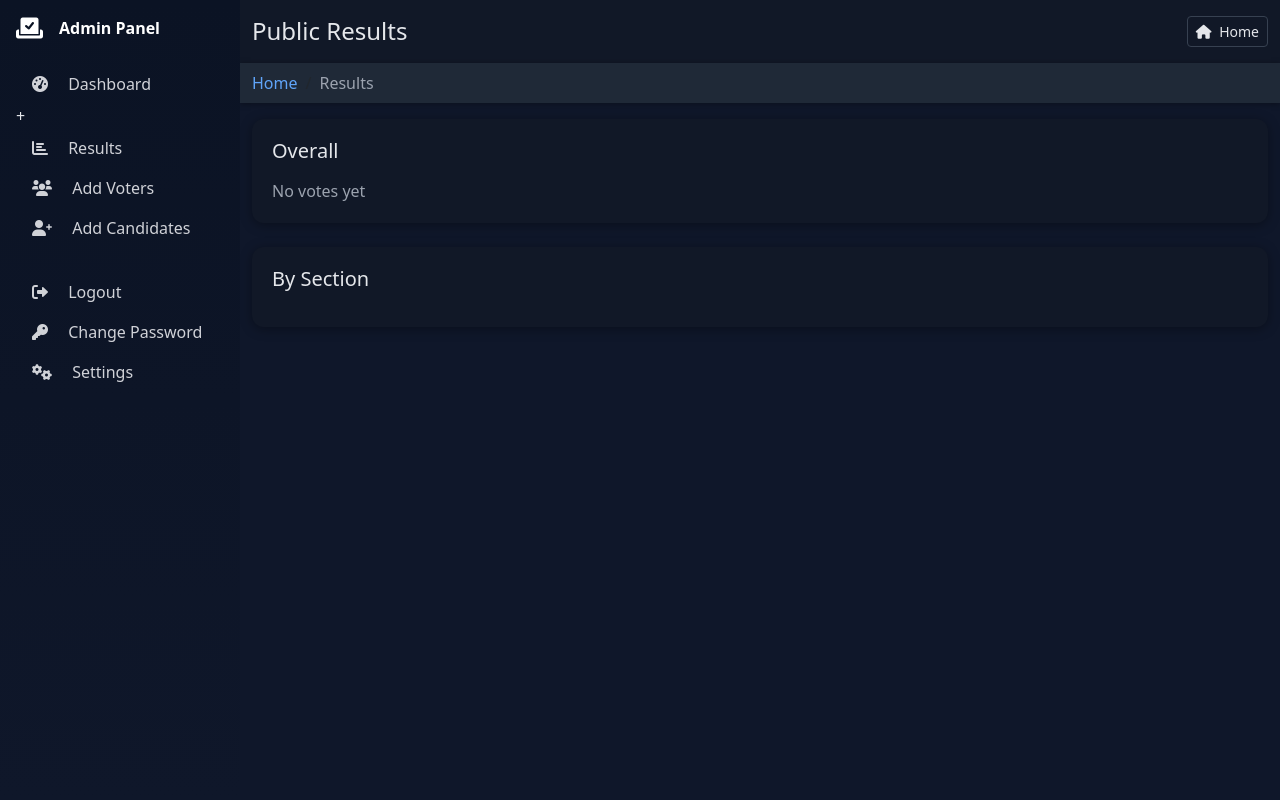
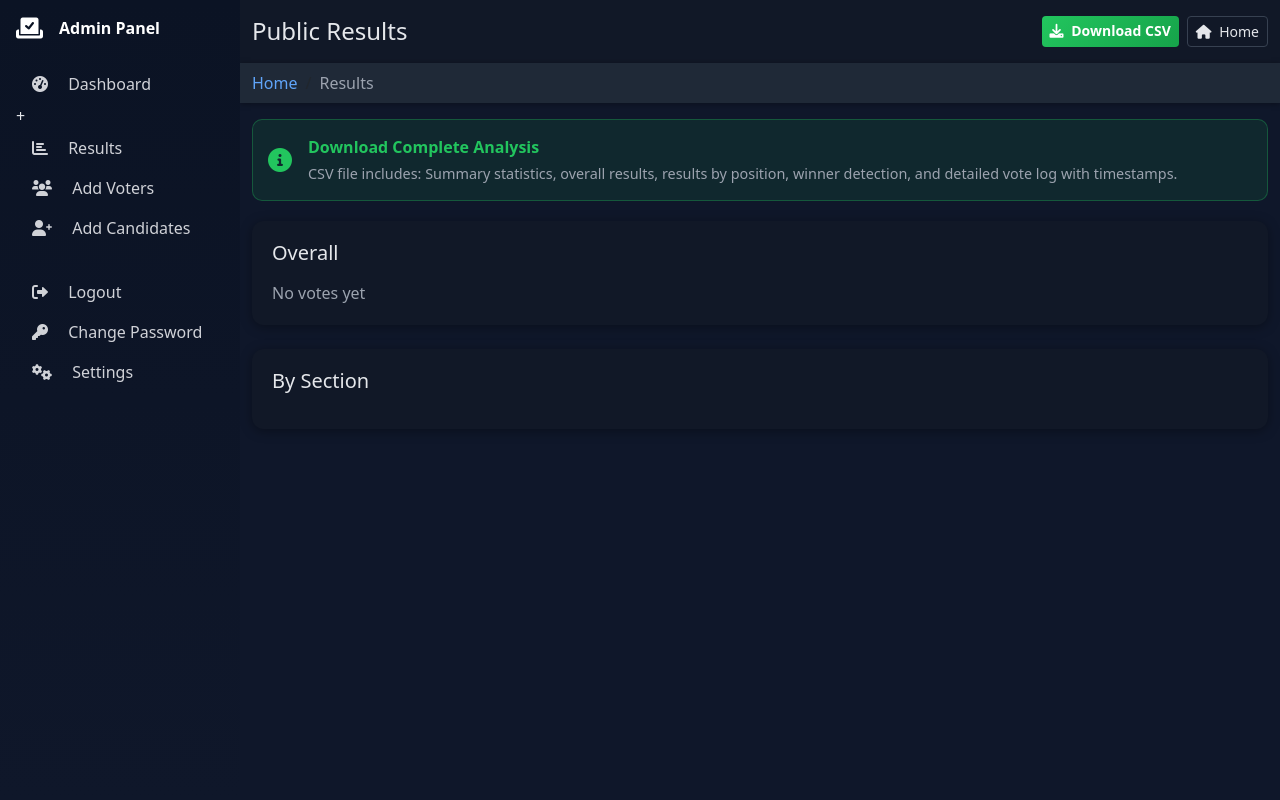
Before and after one commit to MONRIESHA/voting-system, a Django app: page /public-results/ in a window 1280 px wide. Run offline with Django 5.2, Linux system fonts and the light colour scheme; data that the repository does not hold is empty.

Commit message:
Add download results feature with complete CSV analysis - Created download_results view to generate CSV file - CSV includes: summary statistics, overall results, results by position, winner detection, detailed vote log - Added Download CSV button to public results page - Added Download button to admin dashboard - Styled download button with gradient green color - Added info section explaining what's included in download - Filename includes timestamp for versioning

```diff
--- a/Template/public_results.html
+++ b/Template/public_results.html
@@ -42,6 +42,19 @@
         .btn-outline-secondary { color: var(--text); border-color: #374151; }
         .btn-outline-secondary:hover { background: #374151; color: var(--text); }
 
+        .btn-success {
+            background: linear-gradient(135deg, #22c55e 0%, #16a34a 100%);
+            border: none;
+            color: #fff;
+            font-weight: 600;
+            transition: all 0.3s ease;
+        }
+        .btn-success:hover {
+            transform: translateY(-2px);
+            box-shadow: 0 5px 15px rgba(34,197,94,.3);
+            background: linear-gradient(135deg, #16a34a 0%, #15803d 100%);
+        }
+
         .results-section { background: var(--surface); border-radius: 12px; box-shadow: 0 2px 12px rgba(0,0,0,.35); padding: 20px; }
         .result-item { display: flex; justify-content: space-between; align-items: center; background: var(--surface-2); border-radius: 10px; padding: 14px; margin-bottom: 10px; }
         .winner .badge { background: var(--success); }
@@ -61,7 +74,14 @@
                 <button class="toggle-btn d-lg-none" id="toggleSidebar"><i class="fas fa-bars"></i></button>
                 <h4 class="mb-0">Public Results</h4>
             </div>
-            <a href="{% url 'landing' %}" class="btn btn-outline-secondary btn-sm"><i class="fas fa-home me-1"></i> Home</a>
+            <div class="d-flex gap-2">
+                <a href="{% url 'download_results' %}" class="btn btn-success btn-sm">
+                    <i class="fas fa-download me-1"></i> Download CSV
+                </a>
+                <a href="{% url 'landing' %}" class="btn btn-outline-secondary btn-sm">
+                    <i class="fas fa-home me-1"></i> Home
+                </a>
+            </div>
         </div>
     </div>
     <div class="breadcrumb-wrap">
@@ -76,6 +96,19 @@
     </div>
 
     <div class="container pb-5 pt-3">
+        <!-- Download Info -->
+        <div style="background: rgba(34,197,94,.1); border: 1px solid rgba(34,197,94,.3); border-radius: 10px; padding: 15px; margin-bottom: 20px;">
+            <div class="d-flex align-items-center">
+                <i class="fas fa-info-circle me-3" style="color: #22c55e; font-size: 1.5rem;"></i>
+                <div>
+                    <strong style="color: #22c55e;">Download Complete Analysis</strong>
+                    <p class="mb-0 mt-1" style="font-size: 0.9rem; color: var(--muted);">
+                        CSV file includes: Summary statistics, overall results, results by position, winner detection, and detailed vote log with timestamps.
+                    </p>
+                </div>
+            </div>
+        </div>
+
         <div class="results-section mb-4">
             <h5 class="mb-3">Overall</h5>
             {% for c in overall %}
--- a/Template/results.html
+++ b/Template/results.html
@@ -325,7 +325,10 @@
                         <h2 class="d-inline-block ms-3 mb-0">Election Dashboard</h2>
                         <span class="text-muted ms-3">{{ election_title }}</span>
                     </div>
-                    <div class="ms-auto">
+                    <div class="ms-auto d-flex gap-2 align-items-center">
+                        <a href="{% url 'download_results' %}" class="btn btn-success btn-sm">
+                            <i class="fas fa-download me-2"></i>Download Results
+                        </a>
                         <div class="dropdown">
                             <button class="btn btn-outline-primary dropdown-toggle" type="button" id="profileDropdown" data-bs-toggle="dropdown" aria-expanded="false">
                                 <i class="fas fa-user me-2"></i>
--- a/Voting/urls.py
+++ b/Voting/urls.py
@@ -35,6 +35,7 @@ urlpatterns = [
     path('public-results/', views.public_results, name='public_results'),
     path('admin-change-password/', views.admin_change_password, name='admin_change_password'),
     path('election-settings/', views.election_settings, name='election_settings'),
+    path('download-results/', views.download_results, name='download_results'),
 ]
 
 if settings.DEBUG:
--- a/VotingApp/views.py
+++ b/VotingApp/views.py
@@ -10,6 +10,7 @@ from django.utils import timezone
 from django.views.decorators.http import require_http_methods
 import pytz
 from datetime import datetime
+import csv
 
 def landing_page(request):
     """Landing page for the chairperson election with real-time results"""
@@ -582,3 +583,96 @@ def election_settings(request):
         'end_time_formatted': end_time_formatted,
     }
     return render(request, 'election_settings.html', context)
+
+
+def download_results(request):
+    """Download election results as CSV"""
+    # Get election settings
+    settings = ElectionSettings.get_settings()
+
+    # Calculate statistics
+    total_votes = Vote.objects.count()
+    total_voters = Voter.objects.count()
+    unique_voters_voted = Vote.objects.values('voter_id').distinct().count()
+    turnout_pct = round((unique_voters_voted / total_voters) * 100, 2) if total_voters else 0
+
+    # Get candidates with vote counts
+    candidates_qs = Candidate.objects.annotate(votes_count=Count('vote')).order_by('position', '-votes_count', 'name')
+
+    # Create the HttpResponse object with CSV header
+    response = HttpResponse(content_type='text/csv')
+    response['Content-Disposition'] = f'attachment; filename="election_results_{timezone.now().strftime("%Y%m%d_%H%M%S")}.csv"'
+
+    writer = csv.writer(response)
+
+    # Write header information
+    writer.writerow(['ELECTION RESULTS REPORT'])
+    writer.writerow([])
+    writer.writerow(['Election Title:', settings.election_title])
+    writer.writerow(['Generated On:', timezone.now().strftime('%B %d, %Y at %I:%M %p')])
+    writer.writerow(['Timezone:', settings.timezone])
+    writer.writerow([])
+
+    # Write summary statistics
+    writer.writerow(['SUMMARY STATISTICS'])
+    writer.writerow(['Total Votes Cast:', total_votes])
+    writer.writerow(['Total Registered Voters:', total_voters])
+    writer.writerow(['Voters Who Voted:', unique_voters_voted])
+    writer.writerow(['Turnout Percentage:', f'{turnout_pct}%'])
+    writer.writerow([])
+
+    # Write overall results
+    writer.writerow(['OVERALL RESULTS'])
+    writer.writerow(['Rank', 'Candidate Name', 'Position', 'Votes', 'Percentage'])
+
+    rank = 1
+    for c in candidates_qs:
+        percentage = round((c.votes_count / total_votes) * 100, 1) if total_votes else 0
+        writer.writerow([rank, c.name, c.position, c.votes_count, f'{percentage}%'])
+        rank += 1
+
+    writer.writerow([])
+
+    # Write results by position
+    writer.writerow(['RESULTS BY POSITION'])
+    writer.writerow([])
+
+    # Group by position
+    by_position = {}
+    for c in candidates_qs:
+        if c.position not in by_position:
+            by_position[c.position] = []
+        percentage = round((c.votes_count / total_votes) * 100, 1) if total_votes else 0
+        by_position[c.position].append({
+            'name': c.name,
+            'votes': c.votes_count,
+            'percentage': percentage
+        })
+
+    for position, candidates in by_position.items():
+        writer.writerow([f'Position: {position}'])
+        writer.writerow(['Rank', 'Candidate Name', 'Votes', 'Percentage', 'Status'])
+
+        for idx, c in enumerate(candidates, 1):
+            status = 'WINNER' if idx == 1 and c['votes'] > 0 else ''
+            # Check for tie
+            if idx == 1 and len(candidates) >= 2 and candidates[0]['votes'] == candidates[1]['votes']:
+                status = 'TIE'
+            writer.writerow([idx, c['name'], c['votes'], f"{c['percentage']}%", status])
+
+        writer.writerow([])
+
+    # Write vote details
+    writer.writerow(['DETAILED VOTE LOG'])
+    writer.writerow(['Voter Phone', 'Candidate', 'Position', 'Voted At'])
+
+    votes = Vote.objects.select_related('voter', 'candidate').order_by('-voted_at')
+    for vote in votes:
+        writer.writerow([
+            vote.voter.phone_number,
+            vote.candidate.name,
+            vote.candidate.position,
+            vote.voted_at.strftime('%B %d, %Y at %I:%M %p')
+        ])
+
+    return response
```
